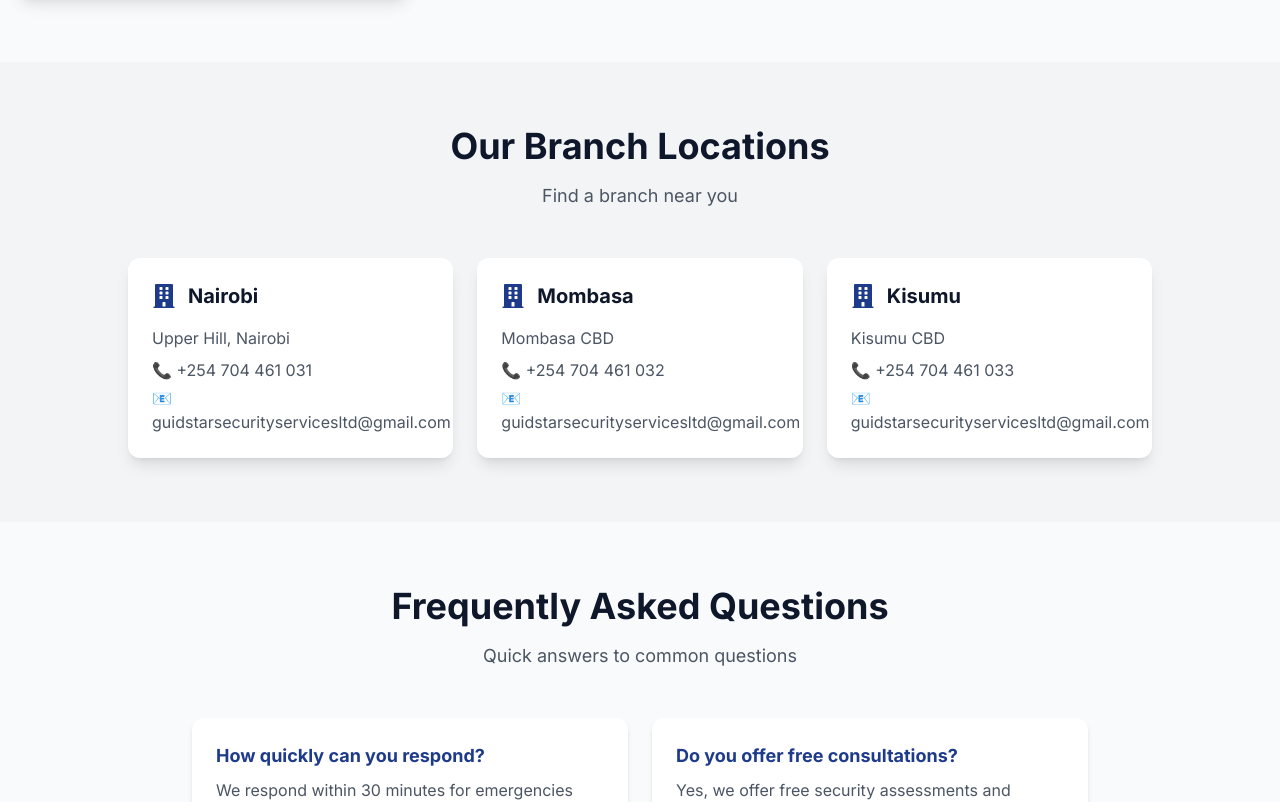
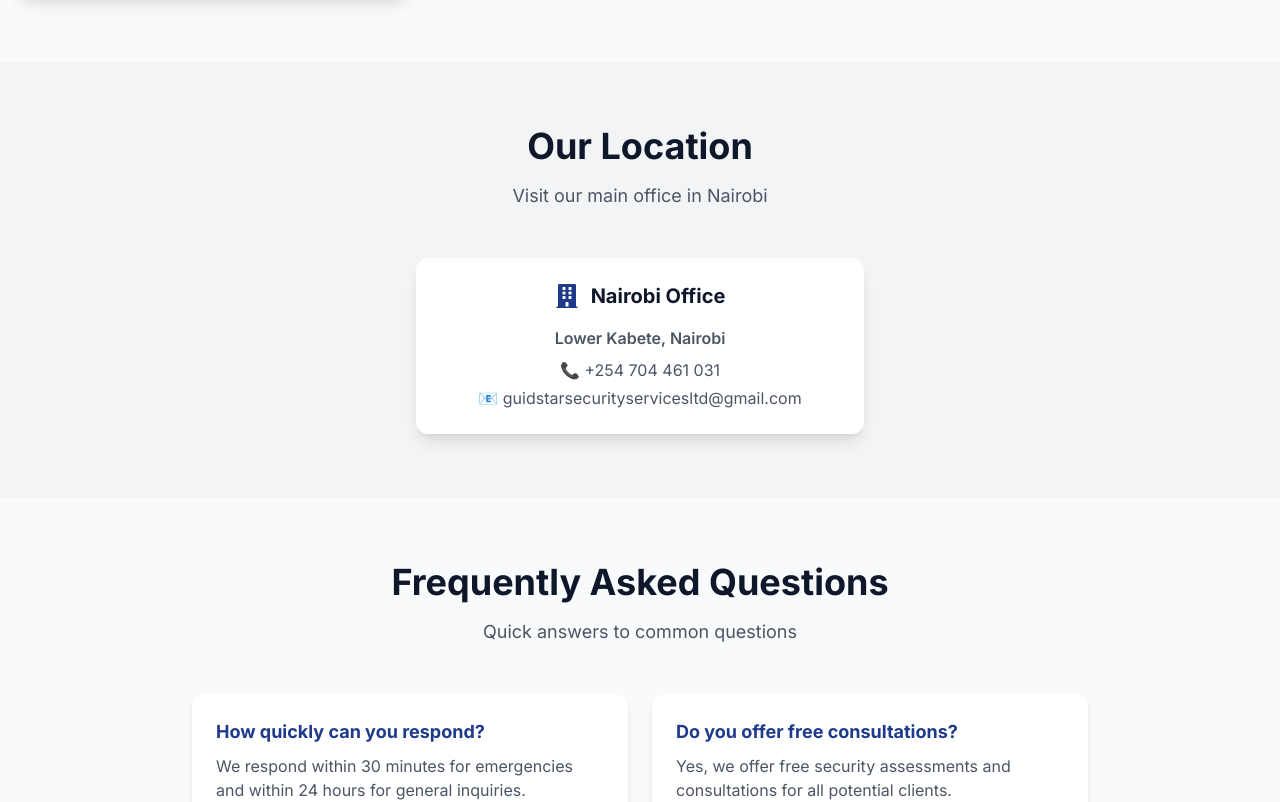
Before and after one commit to hydrogenbond68/GUIDESTAR-SECURITY-SERVICES-LTD, a React (Vite) app: page /contact in a window 1280 px wide. Shown: the part 1540-2342 px from the top of the page. Built offline with nearby package versions, Linux system fonts and the light colour scheme; the HTML template or start-up script is replaced by a standard one.

Commit message:
location Update

```diff
--- a/src/components/Layout/Footer.jsx
+++ b/src/components/Layout/Footer.jsx
@@ -53,13 +53,13 @@ const Footer = () => {
           <div>
             <h3 className="text-white font-semibold mb-4">Follow Us</h3>
             <div className="flex space-x-4">
-              <a href="#" className="text-2xl hover:text-accent transition-colors">
+              <a href="https://www.facebook.com/GuideStarSecurityServicesLtd" target="_blank" rel="noopener noreferrer" className="text-2xl hover:text-accent transition-colors">
                 <FaFacebook />
               </a>
-              <a href="#" className="text-2xl hover:text-accent transition-colors">
+              <a href="https://x.com/GuideStarSecurity" target="_blank" rel="noopener noreferrer" className="text-2xl hover:text-accent transition-colors">
                 <FaTwitter />
               </a>
-              <a href="#" className="text-2xl hover:text-accent transition-colors">
+              <a href="https://www.linkedin.com/company/guide-star-security-services-ltd" target="_blank" rel="noopener noreferrer" className="text-2xl hover:text-accent transition-colors">
                 <FaLinkedin />
               </a>
             </div>
--- a/src/pages/ContactPage.jsx
+++ b/src/pages/ContactPage.jsx
@@ -18,7 +18,7 @@ const ContactPage = () => {
   };
 
   const handleEmail = () => {
-    window.location.href = 'mailto:info@secureguardpro.com?subject=Security Services Inquiry';
+    window.location.href = 'mailto:guidstarsecurityservicesltd@gmail.com?subject=Security Services Inquiry';
   };
 
   const handleCall = () => {
@@ -133,7 +133,7 @@ const ContactPage = () => {
               <div className="space-y-3">
                 <div className="flex items-start gap-3">
                   <FaMapMarkerAlt className="text-primary mt-1" />
-                  <p className="text-gray-600">Upper Hill, Nairobi, Kenya</p>
+                  <p className="text-gray-600">Lower Kabete, Nairobi, Kenya</p>
                 </div>
                 <div className="flex items-center gap-3">
                   <FaPhoneAlt className="text-primary" />
@@ -154,13 +154,13 @@ const ContactPage = () => {
             <div className="bg-white rounded-2xl shadow-lg p-6">
               <h3 className="text-xl font-bold text-dark mb-4">Follow Us</h3>
               <div className="flex gap-3">
-                <a href="#" className="bg-blue-600 text-white p-3 rounded-full hover:bg-blue-700 transition-all transform hover:scale-110">
+                <a href="https://www.facebook.com/GuideStarSecurityServicesLtd" target="_blank" rel="noopener noreferrer" className="bg-blue-600 text-white p-3 rounded-full hover:bg-blue-700 transition-all transform hover:scale-110">
                   <FaFacebook className="text-xl" />
                 </a>
-                <a href="#" className="bg-sky-500 text-white p-3 rounded-full hover:bg-sky-600 transition-all transform hover:scale-110">
+                <a href="https://x.com/GuideStarSecurity" target="_blank" rel="noopener noreferrer" className="bg-sky-500 text-white p-3 rounded-full hover:bg-sky-600 transition-all transform hover:scale-110">
                   <FaTwitter className="text-xl" />
                 </a>
-                <a href="#" className="bg-blue-700 text-white p-3 rounded-full hover:bg-blue-800 transition-all transform hover:scale-110">
+                <a href="https://www.linkedin.com/company/guide-star-security-services-ltd" target="_blank" rel="noopener noreferrer" className="bg-blue-700 text-white p-3 rounded-full hover:bg-blue-800 transition-all transform hover:scale-110">
                   <FaLinkedin className="text-xl" />
                 </a>
                 <button onClick={handleWhatsApp} className="bg-green-500 text-white p-3 rounded-full hover:bg-green-600 transition-all transform hover:scale-110">
@@ -290,37 +290,17 @@ const ContactPage = () => {
       <div className="bg-gray-100 py-16">
         <div className="container mx-auto px-4">
           <div className="text-center mb-12">
-            <h2 className="text-3xl md:text-4xl font-bold text-dark mb-4">Our Branch Locations</h2>
-            <p className="text-gray-600 text-lg">Find a branch near you</p>
+            <h2 className="text-3xl md:text-4xl font-bold text-dark mb-4">Our Location</h2>
+            <p className="text-gray-600 text-lg">Visit our main office in Nairobi</p>
           </div>
-          <div className="grid grid-cols-1 md:grid-cols-3 gap-6 max-w-5xl mx-auto">
-            <div className="bg-white rounded-xl shadow-lg p-6 hover:shadow-xl transition-shadow">
-              <div className="flex items-center gap-3 mb-4">
+          <div className="max-w-md mx-auto">
+            <div className="bg-white rounded-xl shadow-lg p-6 hover:shadow-xl transition-shadow text-center">
+              <div className="flex items-center justify-center gap-3 mb-4">
                 <FaBuilding className="text-primary text-2xl" />
-                <h3 className="text-xl font-bold text-dark">Nairobi</h3>
+                <h3 className="text-xl font-bold text-dark">Nairobi Office</h3>
               </div>
-              <p className="text-gray-600 mb-2">Upper Hill, Nairobi</p>
+              <p className="text-gray-600 mb-2 font-semibold">Lower Kabete, Nairobi</p>
               <p className="text-gray-600 mb-1">📞 +254 704 461 031</p>
-              <p className="text-gray-600">📧 guidstarsecurityservicesltd@gmail.com</p>
-            </div>
-
-            <div className="bg-white rounded-xl shadow-lg p-6 hover:shadow-xl transition-shadow">
-              <div className="flex items-center gap-3 mb-4">
-                <FaBuilding className="text-primary text-2xl" />
-                <h3 className="text-xl font-bold text-dark">Mombasa</h3>
-              </div>
-              <p className="text-gray-600 mb-2">Mombasa CBD</p>
-              <p className="text-gray-600 mb-1">📞 +254 704 461 032</p>
-              <p className="text-gray-600">📧 guidstarsecurityservicesltd@gmail.com</p>
-            </div>
-
-            <div className="bg-white rounded-xl shadow-lg p-6 hover:shadow-xl transition-shadow">
-              <div className="flex items-center gap-3 mb-4">
-                <FaBuilding className="text-primary text-2xl" />
-                <h3 className="text-xl font-bold text-dark">Kisumu</h3>
-              </div>
-              <p className="text-gray-600 mb-2">Kisumu CBD</p>
-              <p className="text-gray-600 mb-1">📞 +254 704 461 033</p>
               <p className="text-gray-600">📧 guidstarsecurityservicesltd@gmail.com</p>
             </div>
           </div>
@@ -348,7 +328,7 @@ const ContactPage = () => {
           </div>
           <div className="bg-white rounded-xl shadow-md p-6 hover:shadow-lg transition-shadow">
             <h4 className="font-bold text-primary text-lg mb-2">What areas do you serve?</h4>
-            <p className="text-gray-600">We serve all major cities in Kenya including Nairobi, Mombasa, and Kisumu.</p>
+            <p className="text-gray-600">We are based in Nairobi and serve clients across major towns in Kenya.</p>
           </div>
         </div>
       </div>
```
